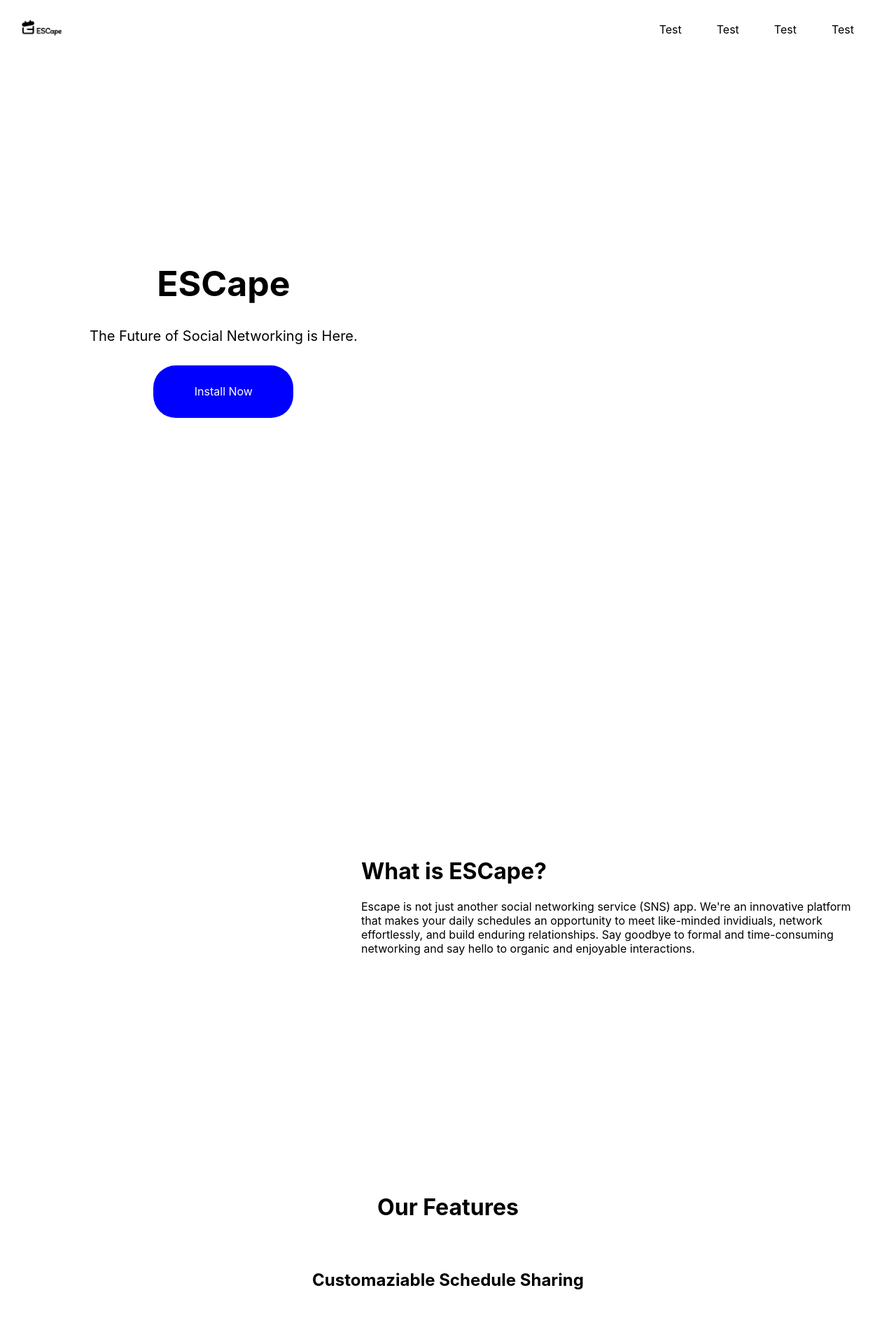
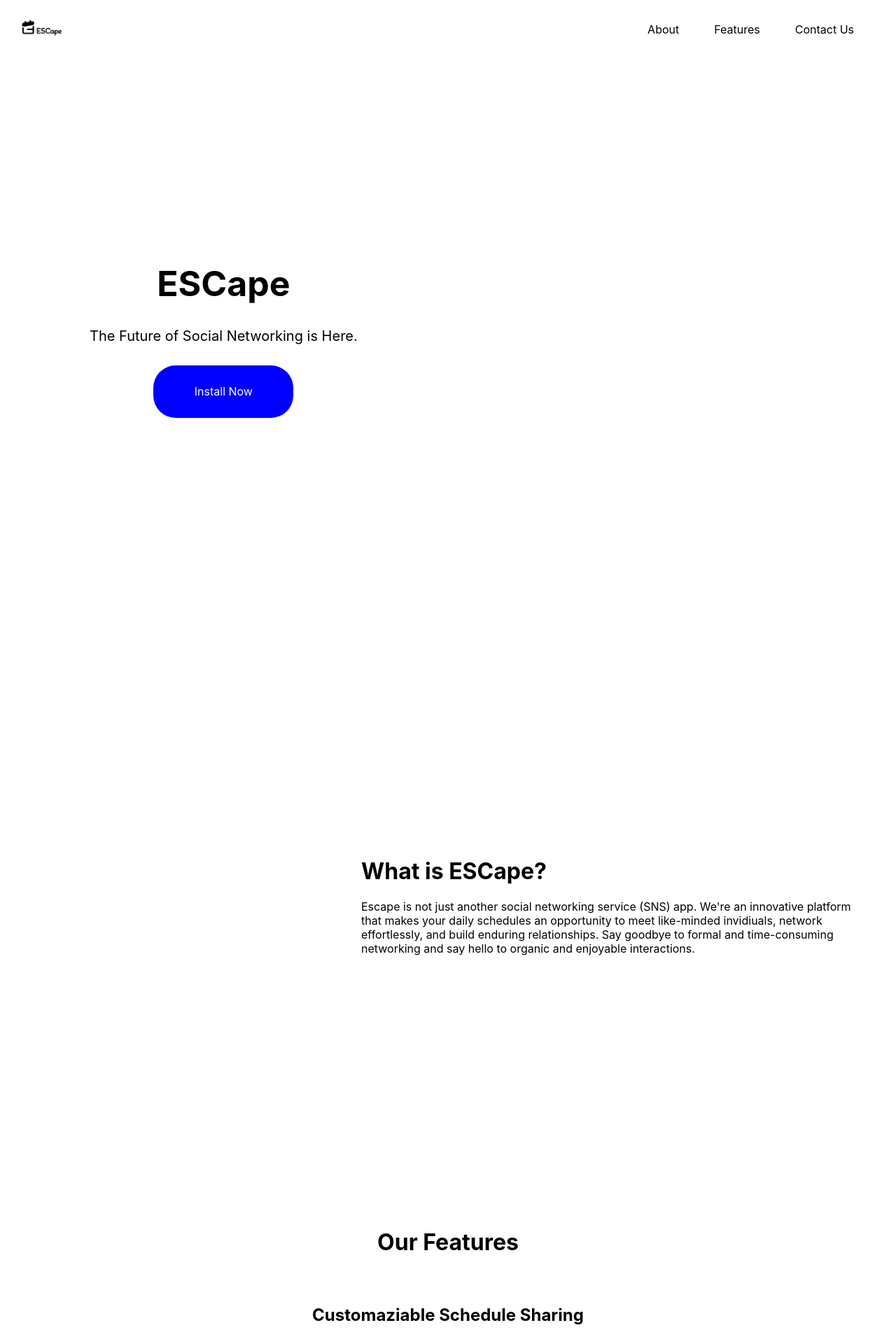
Before and after one commit to EscapeOrg/escape-landing-page, a React (Create React App) app in the folder initiate-react-project/: page / in a window 1280 px wide. Shown: the top 1920 px of the page at 70% size. Built offline with nearby package versions, Linux system fonts and the light colour scheme.

Commit message:
Created scroll animations to different sections from navbar

```diff
--- a/initiate-react-project/package.json
+++ b/initiate-react-project/package.json
@@ -12,6 +12,7 @@
     "react-dom": "^18.2.0",
     "react-icons": "^4.8.0",
     "react-scripts": "5.0.1",
+    "react-scroll": "^1.8.9",
     "web-vitals": "^2.1.4"
   },
   "scripts": {
--- a/initiate-react-project/src/App.js
+++ b/initiate-react-project/src/App.js
@@ -11,11 +11,11 @@ function App() {
   return (
     <div className="App">
       <Navbar></Navbar>
-      <Home></Home>
-      <About></About>
-      <Features></Features>
-      <Team></Team>
-      <Footer></Footer>
+      <Home name='home'></Home>
+      <About name='about'></About>
+      <Features name='features'></Features>
+      <Team name='team'></Team>
+      <Footer name='footer'></Footer>
     </div>
   );
 }
--- a/initiate-react-project/src/components/Carousel.js
+++ b/initiate-react-project/src/components/Carousel.js
@@ -3,6 +3,7 @@ import "../styles/Carousel.css"
 import {TfiAngleLeft, TfiAngleRight} from "react-icons/tfi"
 
 function Carousel ({items}) {
+  // Keep track of slide index
   const [currentIndex, setCurrentIndex] = useState(0);
 
   const handleNext = () => {
--- a/initiate-react-project/src/components/Navbar.js
+++ b/initiate-react-project/src/components/Navbar.js
@@ -1,19 +1,40 @@
-import "../styles/Navbar.css"
+import React from 'react';
+import { Link as ScrollLink } from 'react-scroll';
+import "../styles/Navbar.css";
 import logo from "../assets/escape_logo.jpeg";
 
 function Navbar() {
   return (
     <ul id="navbar">
       <div className="navbarLogo-container">
-                <img id="navbarLogo" src ={logo}/>
+        <img id="navbarLogo" src={logo} alt="Escape Logo" />
       </div>
       <div className="navbarItem-container">
-                <li className="navbarItem">Test</li>
-                <li className="navbarItem">Test</li>
-                <li className="navbarItem">Test</li>
-                <li className="navbarItem">Test</li>
+        <ScrollLink
+          className="navbarItem"
+          to="about"
+          smooth={true}
+          duration={500}
+        >
+          About
+        </ScrollLink>
+        <ScrollLink
+          className="navbarItem"
+          to="features"
+          smooth={true}
+          duration={500}
+        >
+          Features
+        </ScrollLink>
+        <ScrollLink
+          className="navbarItem"
+          to="footer"
+          smooth={true}
+          duration={500}
+        >
+          Contact Us
+        </ScrollLink>
       </div>
-
     </ul>
   );
 }
--- a/initiate-react-project/src/pages/Features.js
+++ b/initiate-react-project/src/pages/Features.js
@@ -45,7 +45,7 @@ const Features = () => {
 
   return (
     <div id='features'>
-      <div className='primary-heading'>
+      <div className='primary-heading' id='feature-heading'>
         <h1>Our Features</h1>
       </div>
       <div className='carousel-container'>
--- a/initiate-react-project/src/styles/Features.css
+++ b/initiate-react-project/src/styles/Features.css
@@ -6,3 +6,7 @@
 .carousel-container {
     margin-top: 50px;
 }
+
+#feature-heading {
+    padding-top: 50px;
+}
--- a/initiate-react-project/src/styles/Navbar.css
+++ b/initiate-react-project/src/styles/Navbar.css
@@ -7,7 +7,8 @@
     margin: 0;
 }
 
-.navbarItem {
+.navbarItem:hover{
+    cursor: pointer;
 }
 
 #navbarLogo {
```
Also changed, not shown: 1 other file (tests, documents, lock files or other folders). Lines whose indentation alone changed are shown as unchanged.
